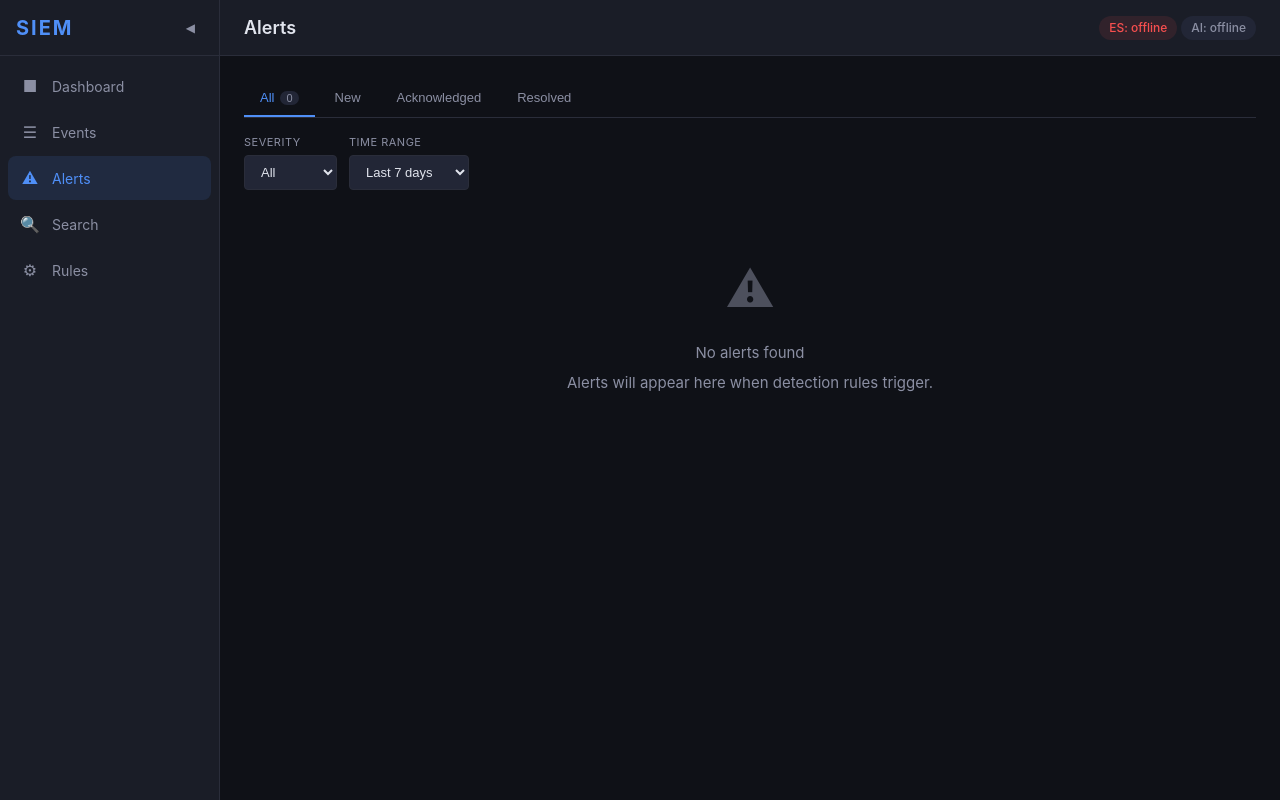
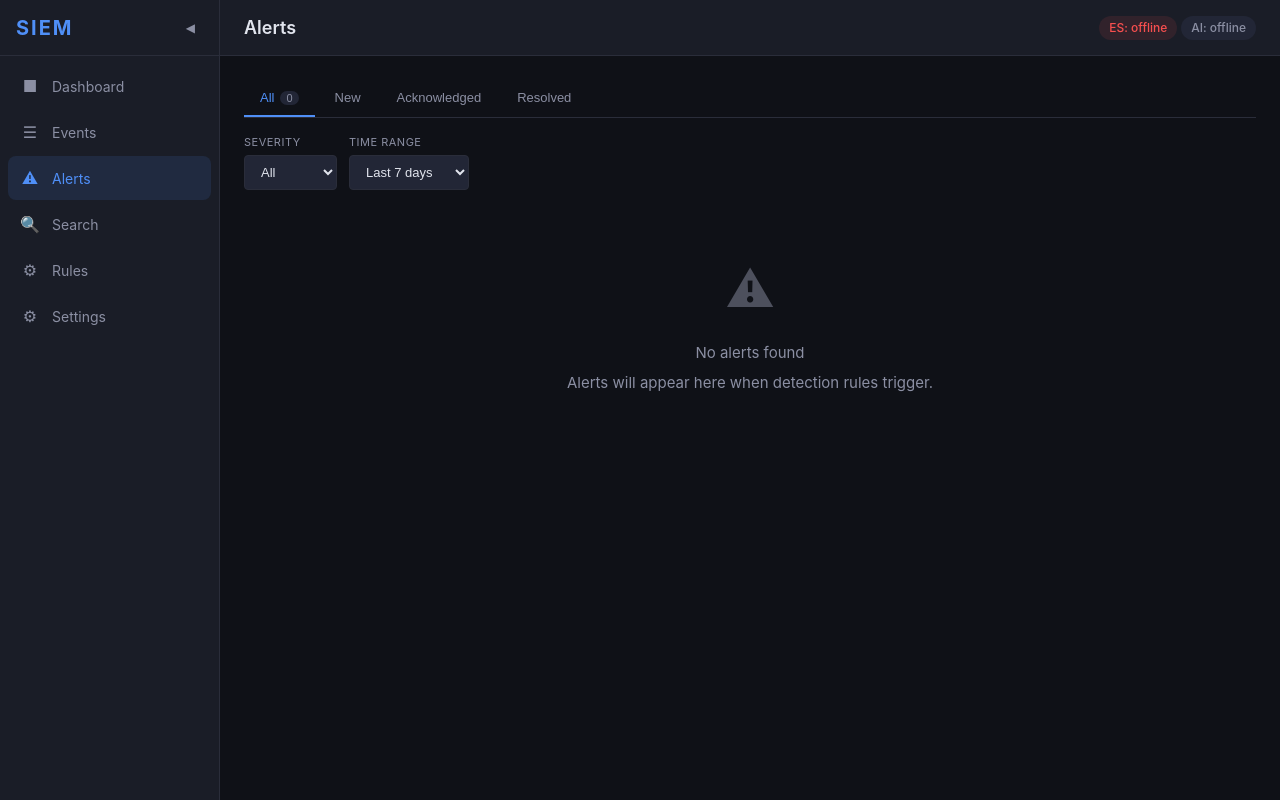
Before and after one commit to AlexJohnWilcox/Kline, a FastAPI app: page /alerts in a window 1280 px wide. Run offline with FastAPI, Linux system fonts and the light colour scheme; data that the repository does not hold is empty; parts of the project's set-up code (start-up, migrations or seed data) failed here and were passed over; some libraries are stand-ins or nearby versions.

Commit message:
feat: wire walkthrough script into base template

```diff
--- a/frontend/templates/base.html
+++ b/frontend/templates/base.html
@@ -41,6 +41,10 @@
                 <span class="nav-icon">&#9881;</span>
                 <span class="nav-label" x-show="sidebarOpen">Rules</span>
             </a>
+            <a href="/settings" class="nav-item {% block nav_settings %}{% endblock %}">
+                <span class="nav-icon">&#9881;</span>
+                <span class="nav-label" x-show="sidebarOpen">Settings</span>
+            </a>
         </nav>
     </aside>
 
@@ -69,6 +73,7 @@
         </main>
     </div>
 
+    <script src="/static/js/walkthrough.js"></script>
     <script src="/static/js/app.js"></script>
     {% block scripts %}{% endblock %}
 </body>
```
